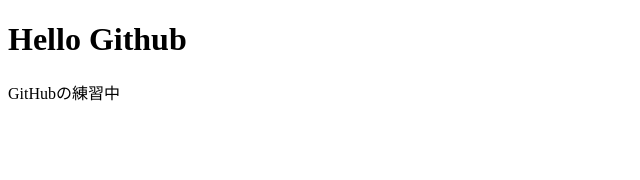
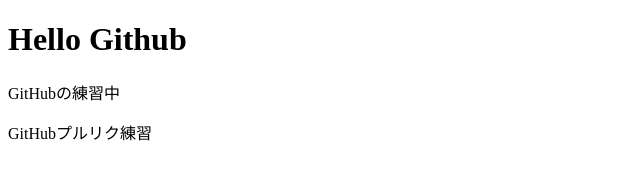
Before and after one commit to zd1U19/GitHubTest02, a plain HTML site: page index.html in a window 1280 px wide. Shown: the whole page, without its empty margins (0-640 px from the left). Drawn offline with Linux system fonts and the light colour scheme.

Commit message:
プルリク用段落追加

```diff
--- a/index.html
+++ b/index.html
@@ -8,5 +8,6 @@
 <body>
     <h1>Hello Github</h1>
     <p>GitHubの練習中</p>
+    <p>GitHubプルリク練習</p>
 </body>
 </html>
```
